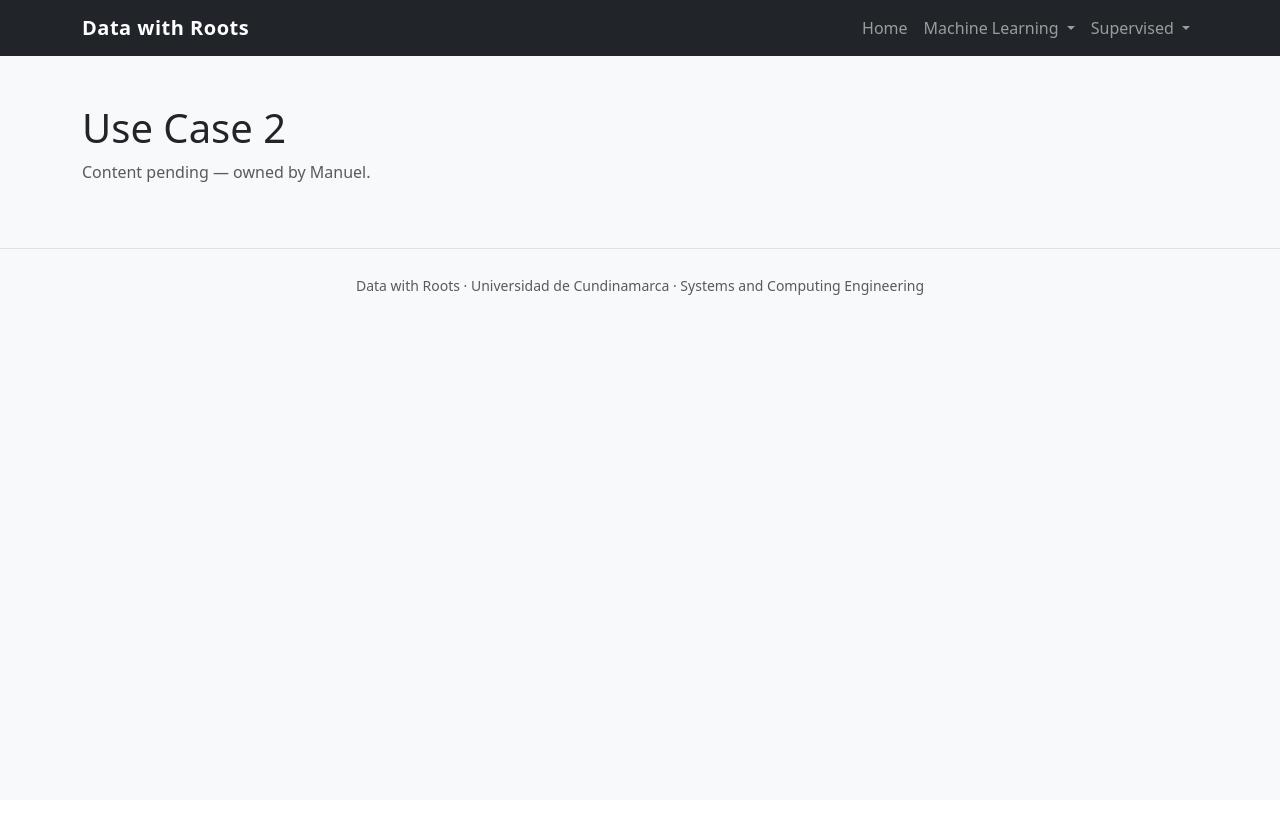
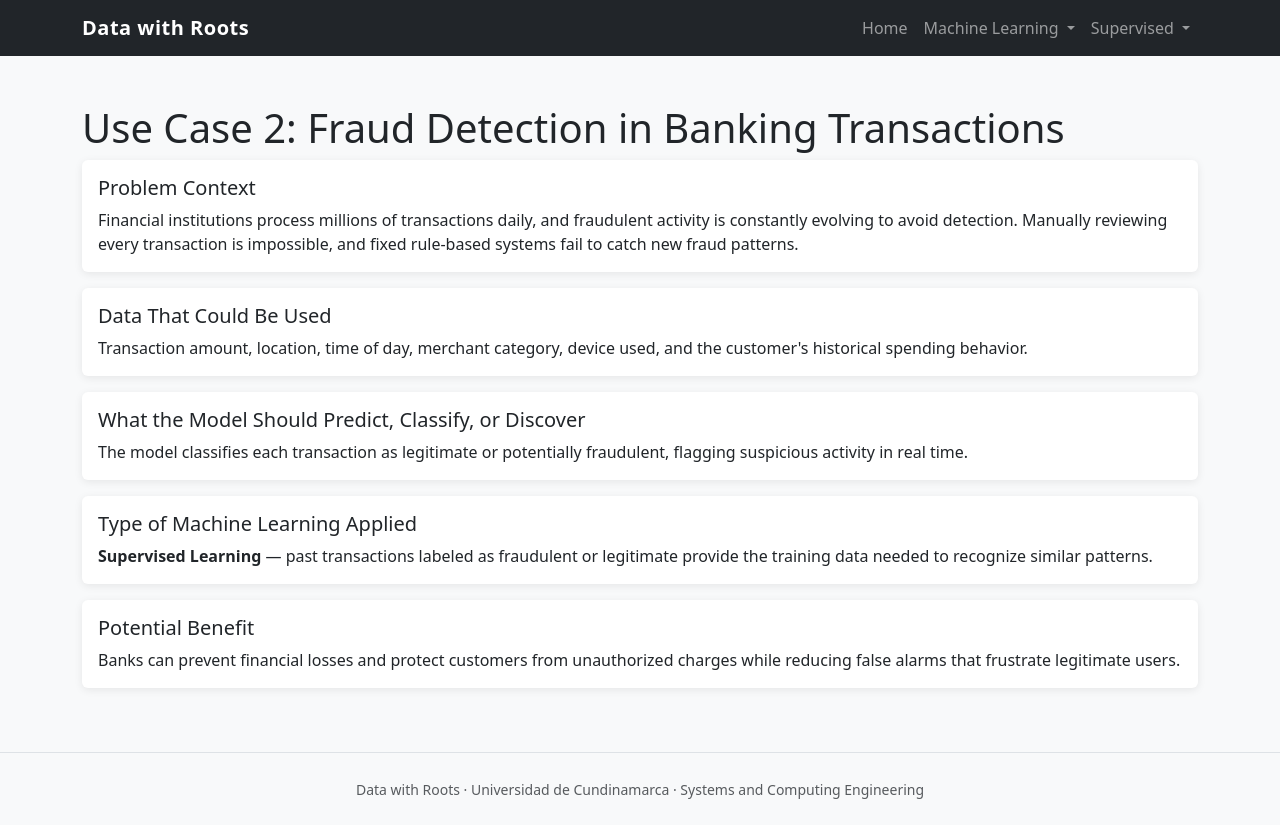
Before and after one commit to samucr27/Machine-Learning-Act1, a Flask app: page /use-case-2 in a window 1280 px wide. Before the commit the page ends 295 px from the top, so only its background shows below. Run offline with Flask 3, Linux system fonts and the light colour scheme; some libraries are stand-ins or nearby versions.

Commit message:
Add use case 2: fraud detection in banking transactions

```diff
--- a/templates/use_case_2.html
+++ b/templates/use_case_2.html
@@ -3,6 +3,61 @@
 {% block title %}Use Case 2{% endblock %}
 
 {% block content %}
-    <h1>Use Case 2</h1>
-    <p class="text-muted">Content pending — owned by Manuel.</p>
+    <h1>Use Case 2: Fraud Detection in Banking Transactions</h1>
+
+    <div class="card mb-3">
+        <div class="card-body">
+            <h5 class="card-title">Problem Context</h5>
+            <p class="card-text">
+                Financial institutions process millions of transactions daily,
+                and fraudulent activity is constantly evolving to avoid
+                detection. Manually reviewing every transaction is impossible,
+                and fixed rule-based systems fail to catch new fraud patterns.
+            </p>
+        </div>
+    </div>
+
+    <div class="card mb-3">
+        <div class="card-body">
+            <h5 class="card-title">Data That Could Be Used</h5>
+            <p class="card-text">
+                Transaction amount, location, time of day, merchant category,
+                device used, and the customer's historical spending behavior.
+            </p>
+        </div>
+    </div>
+
+    <div class="card mb-3">
+        <div class="card-body">
+            <h5 class="card-title">What the Model Should Predict, Classify, or Discover</h5>
+            <p class="card-text">
+                The model classifies each transaction as legitimate or
+                potentially fraudulent, flagging suspicious activity in real
+                time.
+            </p>
+        </div>
+    </div>
+
+    <div class="card mb-3">
+        <div class="card-body">
+            <h5 class="card-title">Type of Machine Learning Applied</h5>
+            <p class="card-text">
+                <strong>Supervised Learning</strong> — past transactions
+                labeled as fraudulent or legitimate provide the training data
+                needed to recognize similar patterns.
+            </p>
+        </div>
+    </div>
+
+    <div class="card mb-3">
+        <div class="card-body">
+            <h5 class="card-title">Potential Benefit</h5>
+            <p class="card-text">
+                Banks can prevent financial losses and protect customers from
+                unauthorized charges while reducing false alarms that
+                frustrate legitimate users.
+            </p>
+        </div>
+    </div>
+
 {% endblock %}
```
